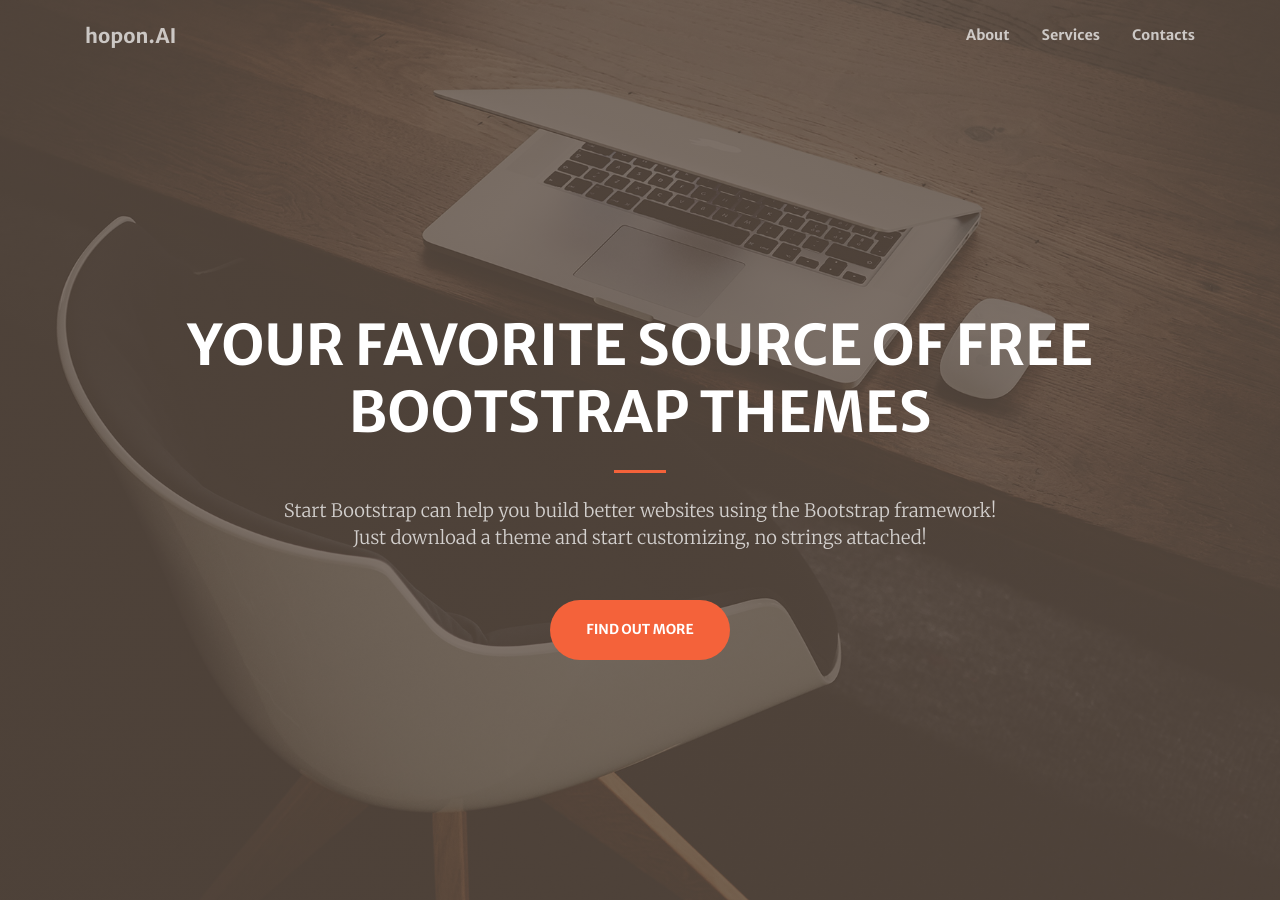
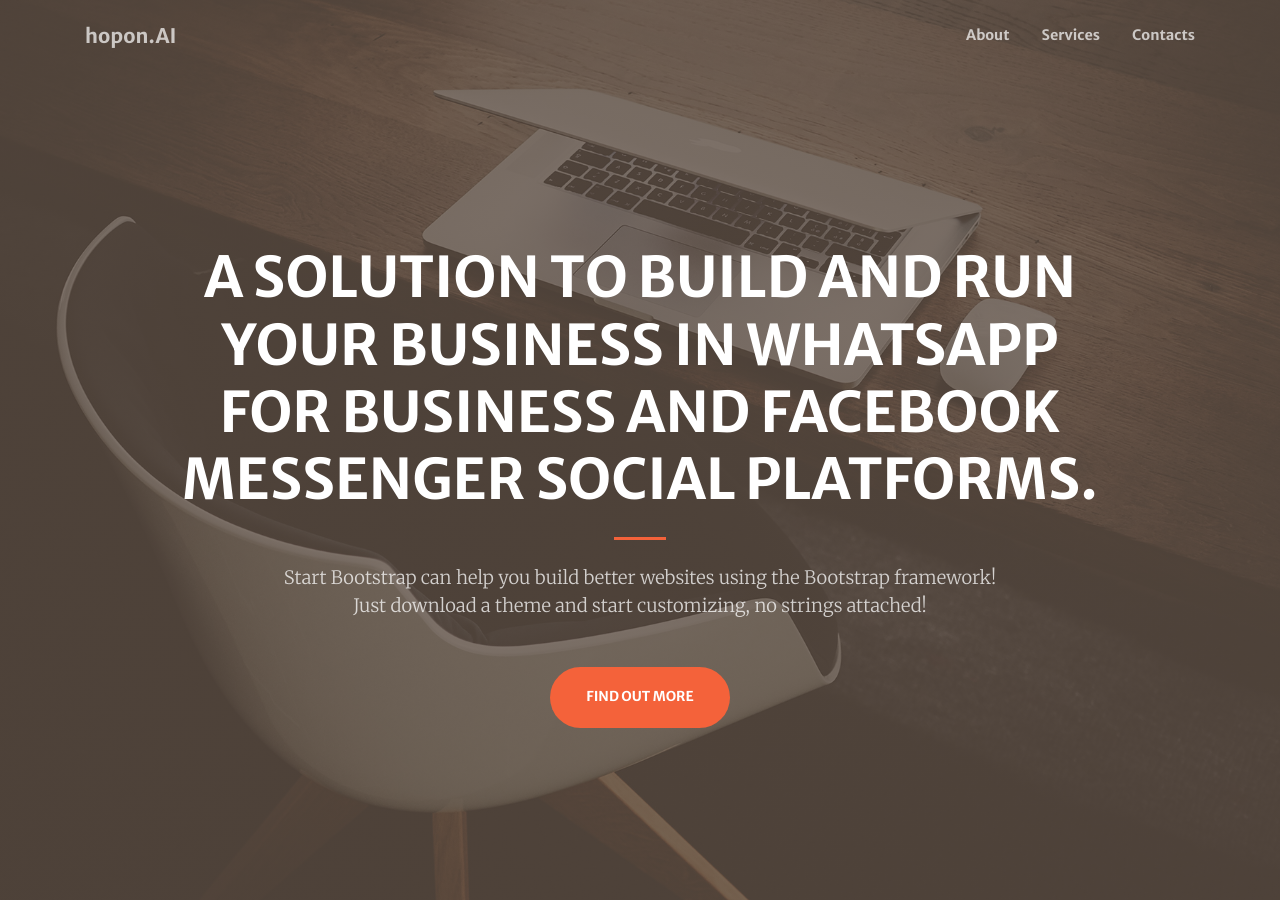
Before and after one commit to sowsan/hoponaillc.github.io, a Jekyll site: the page built from index.md, in a window 1280 px wide and 900 px high. Built offline with Jekyll 4.4.1, drawn with Linux system fonts in a browser that asks for light colours; nearby versions of some CDN libraries.

Commit message:
Update index.md

```diff
--- a/index.md
+++ b/index.md
@@ -1,7 +1,7 @@
 ---
 layout: home
 header:
-  title: Your Favorite Source of Free Bootstrap Themes
+  title: A solution to build and run your business in WhatsApp for Business and Facebook Messenger Social Platforms.
   text: >
     Start Bootstrap can help you build better websites using the Bootstrap
     framework! Just download a theme and start customizing, no strings attached!
```
